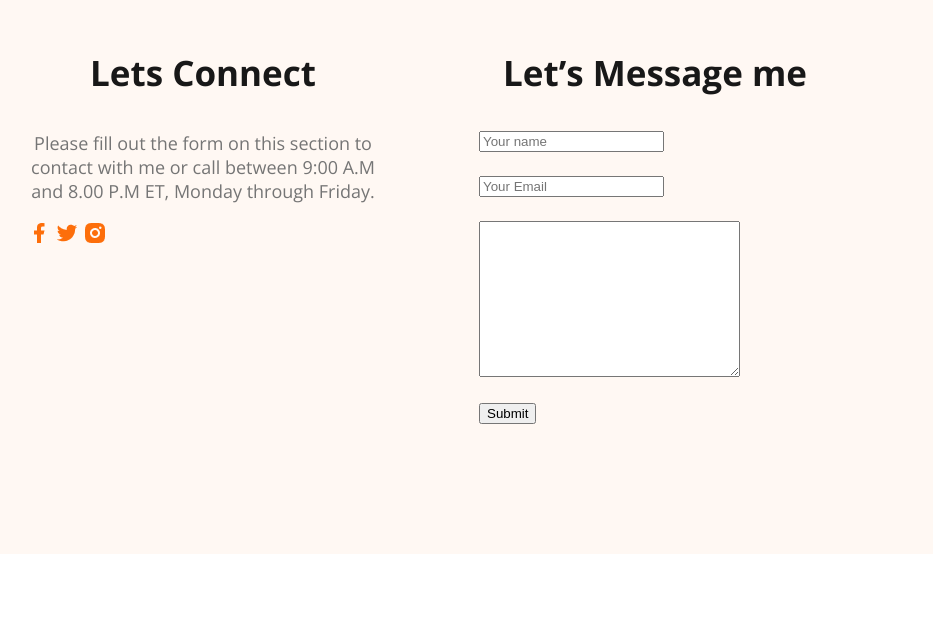
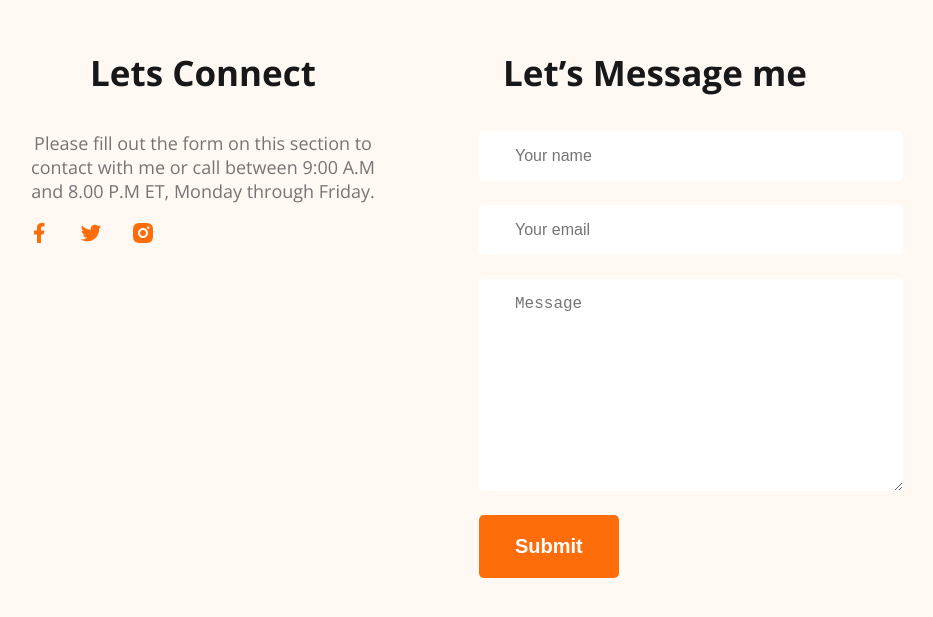
Before and after one commit to Ahsan-Tapadar/developer-portfolio, a plain HTML site: page index.html in a window 1280 px wide. Shown: the part 3350-3967 px from the top of the page, without its empty margins (211-1144 px from the left). Before the commit the page ends 3912 px from the top, so only its background shows below. Drawn offline with nearby package versions, Linux system fonts and the light colour scheme.

Commit message:
updated footer

```diff
--- a/Styles/portfolio.css
+++ b/Styles/portfolio.css
@@ -169,7 +169,7 @@ main section {
     color: var#474747;
     font-size: 30px;
     font-weight: 700;
-    margin-bottom: 30px ;
+    margin-bottom: 30px;
 }
 
 .resume-iteam-title {
@@ -196,34 +196,49 @@ main section {
 
 .resume-cotainer {
     display: flex;
-    background: #FFFFFF);
-    gap= 70px;
+    background: #FFFFFF;
+    gap 70px;
 }
 
 .hr-line {
     width: 558px;
     height: 1px;
-    margin: 30px ;
+    margin: 30px;
 }
 
-.download-cv{
+.download-cv {
     text-align: center;
     margin-top: 50px;
     margin-bottom: 113px;
 }
+
 /* footer styles */
 
-footer{
+footer {
     display: flex;
     gap: 100px;
     background: #FFF8F3;
-    padding: 130px 230px ;
+    padding: 130px 230px;
 }
 
-.footer-column{
+.footer-column {
     width: 50%;
 }
-.contact input, textarea{
+
+.contact input[type="text"], .contact [type="email"],
+textarea {
     display: block;
     margin-bottom: 24px;
+    padding: 16px 36px;
+    color: #757575;
+    font-size: 16px;
+    font-weight: 400;
+    border-radius: 5px;
+    background:#FFFFFF;
+    border: 0px;
+    width: 100%;
 }
+
+.social-links a {
+   margin-right: 24px;
+}
--- a/index.html
+++ b/index.html
@@ -155,12 +155,10 @@
             <h3 class="section-title">Let’s Message me</h3>
             <form class="contact" action="">
                 <input type="text" placeholder="Your name">
+                <input type="email" name="" placeholder="Your email" id="">
+                <textarea name="" placeholder="Message" id=""  cols="30" rows="10"></textarea>
+                <input class="btn-primary" type="submit" value="Submit">
             </form>
-            <form class="contact" action="">
-                <input type="text" placeholder="Your Email">
-            </form>
-            <textarea name="" id="" cols="30" rows="10"></textarea>
-          <input type="submit" value="Submit">
         </div>
     </footer>
 
```
